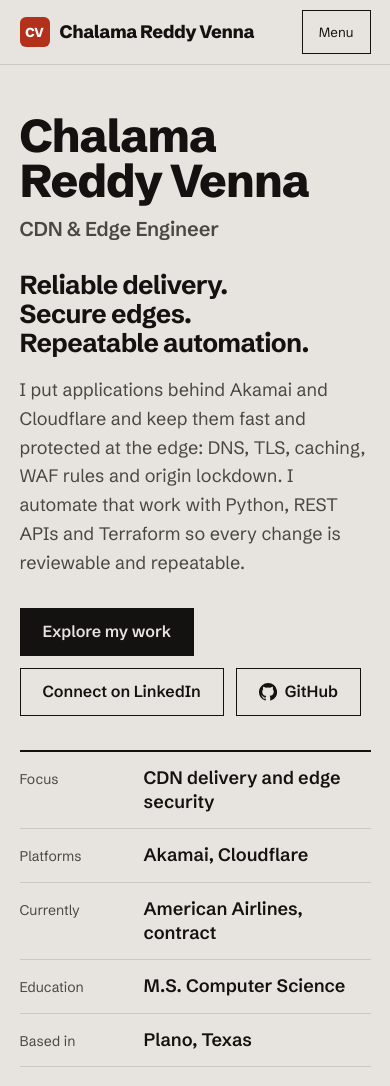
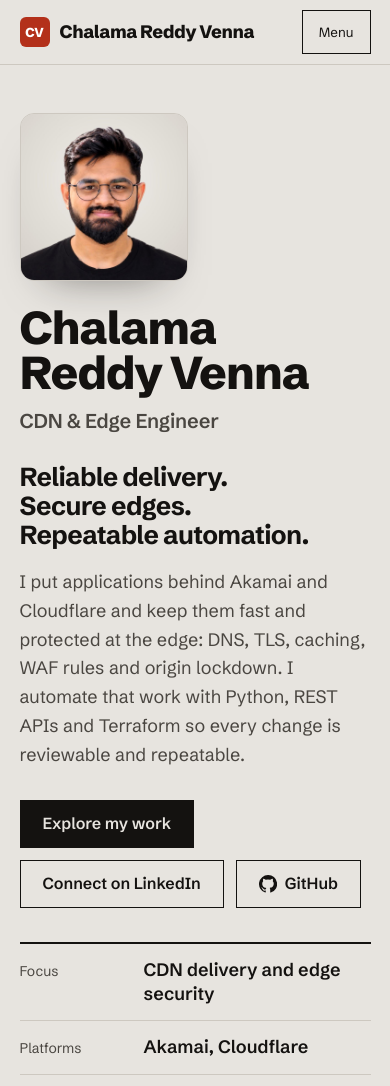
Before and after one commit to Chalama7/portfolio-site, a plain HTML site: page index.html in a window 390 px wide. Shown: the top 1086 px of the page. Drawn offline with Linux system fonts and the light colour scheme.

Commit message:
Add portrait to the hero
Signature-free headshot on a warm stone background (720px JPEG, 52 KB)
beside the name on desktop and above it on phones; works in light and
dark themes.

Co-Authored-By: Claude Opus 5.5 <noreply@anthropic.com>
Claude-Session: https://claude.ai/code/session_01K4zycn9uwsmYkiC1tXxzhn

```diff
--- a/index.html
+++ b/index.html
@@ -55,9 +55,12 @@ nav .wrap{display:flex;flex-wrap:wrap;align-items:center;justify-content:space-b
 .links a{display:inline-flex;align-items:center;min-height:44px;padding:0 12px;text-decoration:none;font-size:15px;color:var(--soft)}
 .links a:hover{color:var(--ink);text-decoration:underline;text-underline-offset:5px}
 #menubtn{display:none;min-height:44px;padding:0 16px;font:600 15px inherit;font-family:inherit;background:transparent;color:var(--ink);border:1.5px solid var(--rule);cursor:pointer}
-.hero{display:grid;grid-template-columns:minmax(0,1.5fr) minmax(0,1fr);gap:0 72px;align-items:start}
-.hero h1{grid-column:1/-1;padding-bottom:8px}
-.hero .facts{margin-top:34px}
+.hero{display:grid;grid-template-columns:minmax(0,1.5fr) minmax(0,1fr);grid-template-areas:"name photo" "copy facts";gap:0 72px;align-items:start}
+.hero h1{grid-area:name;padding-bottom:8px;align-self:end}
+.hero .copy{grid-area:copy}
+.hero .facts{grid-area:facts;margin-top:34px}
+.portrait{grid-area:photo;margin:0;width:min(280px,100%);aspect-ratio:1;border-radius:14px;overflow:hidden;border:1px solid var(--hair);background:#e7e4df;box-shadow:0 22px 44px -28px rgba(20,18,16,.55);align-self:end}
+.portrait img{display:block;width:100%;height:100%;object-fit:cover}
 h1{margin:0;font-weight:800;line-height:.98;letter-spacing:-.035em}
 h1 .name{display:block;font-size:clamp(46px,7.2vw,92px);text-wrap:balance}
 h1 .title{display:block;font-size:clamp(20px,2.1vw,26px);letter-spacing:-.01em;font-weight:600;margin-top:16px;color:var(--soft)}
@@ -205,7 +208,7 @@ details.more summary:hover{color:var(--brick)}
 footer{font-size:14px;color:var(--soft)}
 footer{padding:0 max(5vw,16px)}
 footer .wrap{display:flex;flex-wrap:wrap;justify-content:space-between;gap:8px 24px;padding:22px 0}
-@media(max-width:900px){.plate .wrap{grid-template-areas:"top" "fig" "st";row-gap:20px}.hero h1{padding-bottom:0}.hero,.head,.case,.contact .wrap{grid-template-columns:minmax(0,1fr)}.plate .wrap{grid-template-columns:minmax(0,1fr)}.mgrid{grid-template-columns:repeat(2,minmax(0,1fr))}.career li{grid-template-columns:10em minmax(0,1fr)}.career li p,.career .duties{grid-column:2}}
+@media(max-width:900px){.plate .wrap{grid-template-areas:"top" "fig" "st";row-gap:20px}.hero{grid-template-areas:"photo" "name" "copy" "facts"}.portrait{width:168px;margin-bottom:24px}.hero h1{padding-bottom:0}.hero,.head,.case,.contact .wrap{grid-template-columns:minmax(0,1fr)}.plate .wrap{grid-template-columns:minmax(0,1fr)}.mgrid{grid-template-columns:repeat(2,minmax(0,1fr))}.career li{grid-template-columns:10em minmax(0,1fr)}.career li p,.career .duties{grid-column:2}}
 @media(max-width:800px){.net-d{display:none}.net-m{display:block;max-width:460px;margin:0 auto}}
 @media(max-width:900px){.certs{grid-template-columns:minmax(0,1fr)}}
 @media(max-width:600px){.js #menubtn{display:inline-flex;align-items:center}.js .links{display:none;width:100%;flex-direction:column;padding:6px 0 8px}.js .links.open{display:flex}.links a{font-size:17px;color:var(--ink);padding:0 4px}.mgrid,.edu,.cs{grid-template-columns:minmax(0,1fr)}.career li{grid-template-columns:minmax(0,1fr)}.career li p,.career .duties{grid-column:auto}.arc{grid-template-columns:repeat(2,minmax(0,1fr));row-gap:16px}.skills div{grid-template-columns:minmax(0,1fr)}.facts div{grid-template-columns:7em minmax(0,1fr)}.ctrl .pp{margin-left:0}.flow{gap:6px}.flow li+li::before{display:none}}
@@ -229,7 +232,8 @@ footer .wrap{display:flex;flex-wrap:wrap;justify-content:space-between;gap:8px 2
 <main id="main" tabindex="-1">
 <header class="band" id="top"><div class="wrap hero">
   <h1><span class="name">Chalama Reddy Venna</span><span class="title">CDN &amp; Edge Engineer</span></h1>
-  <div>
+  <figure class="portrait"><img src="portrait.jpg" width="720" height="720" alt="Portrait of Chalama Reddy Venna" decoding="async"></figure>
+  <div class="copy">
     <p class="claim"><span>Reliable delivery.</span> <span>Secure edges.</span> <span>Repeatable automation.</span></p>
     <p class="intro">I put applications behind Akamai and Cloudflare and keep them fast and protected at the edge: DNS, TLS, caching, WAF rules and origin lockdown. I automate that work with Python, REST APIs and Terraform so every change is reviewable and repeatable.</p>
     <div class="cta">
```
Also changed, not shown: portrait.jpg (added).
